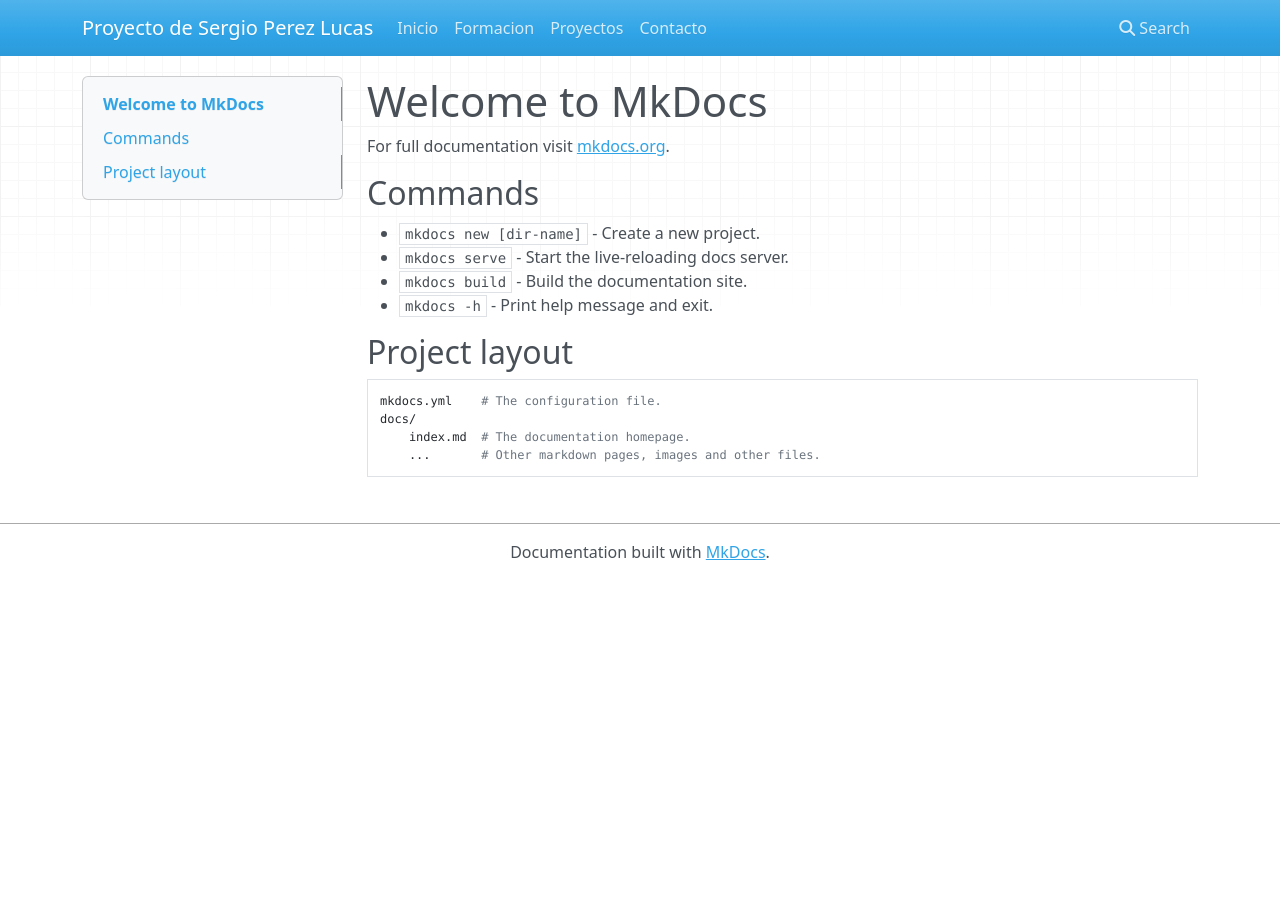
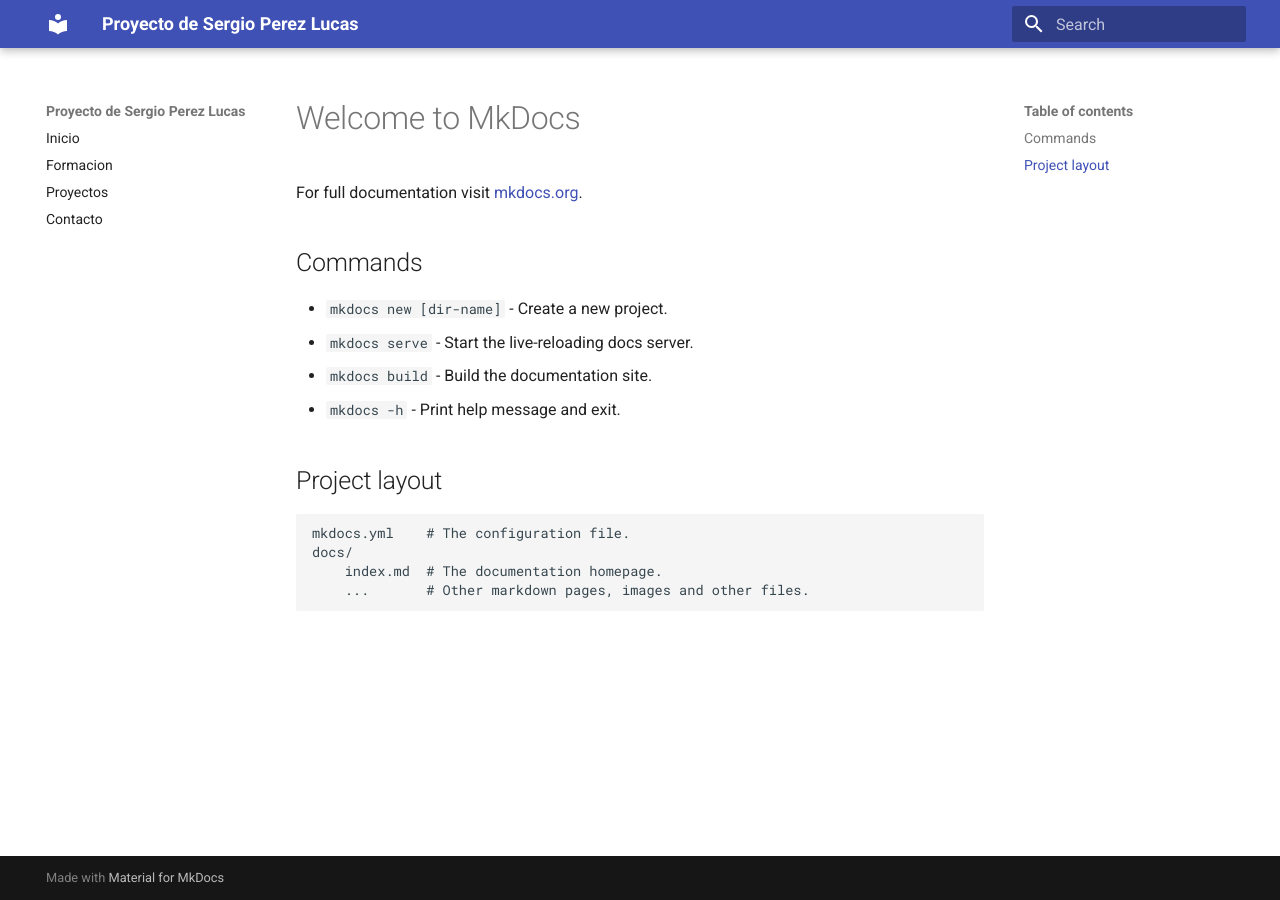
Before and after one commit to Sergiopl872/proyecto-mkdocs, an MkDocs documentation site: the page built from docs/index.md, in a window 1280 px wide. Built offline with MkDocs 1.6.1 and Material for MkDocs 9.7.7, drawn with Linux system fonts in a browser that asks for light colours; nearby versions of some CDN libraries.

```diff
--- a/mkdocs.yml
+++ b/mkdocs.yml
@@ -1,10 +1,10 @@
 site_name: Proyecto de Sergio Perez Lucas
 site_url: https://Sergiopl872.github.io/proyecto-mkdocs/
 theme:
-  name: mkdocs
+  name: material
 
 nav:
-  - Inicio: inicio.md
-  - Formacion: Formacion y experiencia.md
-  - Proyectos: Proyectos
-  - Contacto: Contacto.md
+  - Inicio: /docs/inicio.md
+  - Formacion: /docs/Formacion y experiencia.md
+  - Proyectos: /docs/Proyectos/
+  - Contacto: /docs/Contacto.md
```
